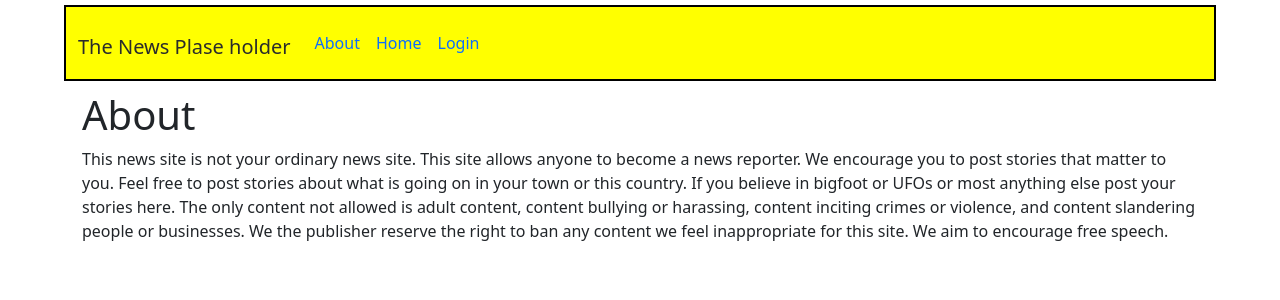
After one commit to E-Designs/NewsBlog, a Django app: page /post/about in a window 1280 px wide. The commit adds this page. Shown: the top 300 px of the page. Run offline with Django 3.2, Linux system fonts and the light colour scheme.

```diff
--- a/blog/templates/blog/base.html
+++ b/blog/templates/blog/base.html
@@ -22,8 +22,8 @@
                     </button>
                     <div class="collapse navbar-collapse" id="navbarSupportedContent">
                         <ul class="navbar-nav me-auto mb-2 mb-lg-0">
+                            <li class="nav-item"><a class="nav-link" href="{% url 'post_about' %}">About</a></li>
                             <li class="nav-item"><a class="nav-link" href="{% url 'post_list' %}">Home</a></li>
-                            <li class="nav-item"><a class="nav-link">About</a></li>
                             {% if user.is_authenticated %}
                                 <li class="nav-item"><a class="nav-link" href="{% url 'post_new' %}">New Post</a></li>
                                 <li class="nav-item"><a class="nav-link" href="{% url 'logout' %}">Sign Out</a></li>
--- /dev/null
+++ b/blog/templates/blog/post_about.html
@@ -0,0 +1,14 @@
+{% extends 'blog/base.html'%}
+
+{% block content%}
+    <h1>About</h1>
+    <p>This news site is not your ordinary news site.
+        This site allows anyone to become a news reporter.
+        We encourage you to post stories that matter to you.
+        Feel free to post stories about what is going on in your town or this country.
+        If you believe in bigfoot or UFOs or most anything else post your stories here.
+        The only content not allowed is adult content, content bullying or harassing, content inciting crimes or violence,
+        and content slandering people or businesses.
+        We the publisher reserve the right to ban any content we feel inappropriate for this site.
+        We aim to encourage free speech.</p>
+{% endblock%}
--- a/blog/templates/blog/post_list.html
+++ b/blog/templates/blog/post_list.html
@@ -4,11 +4,11 @@
         {% for post in posts %}
             <article class="post">
                 <div>
-                    <img class="arthor-img" margin="150px" src="{{ post.author.profile.image.url }}">
+                    <img class="arthor-img" src="{{ post.author.profile.image.url }}">
                 </div>
                 <time class="date">published: {{ post.published_date }}</time>
                 <h2><a href="{% url 'post_detail' pk=post.pk %}">{{ post.title }}</a></h2>
-                <p>{{ post.text |linebreaksbr }}</p>
+                <p>{{ post.text | truncatewords:20 |linebreaksbr }}</p>
             </article>
         {% endfor %}
 {% endblock %}
--- a/blog/urls.py
+++ b/blog/urls.py
@@ -6,4 +6,5 @@ urlpatterns = [
     path('post/<int:pk>', views.post_detail, name='post_detail'),
     path('post/new/', views.post_new, name='post_new'),
     path('post/<int:pk>/edit', views.post_edit, name='post_edit'),
+    path('post/about', views.post_about, name='post_about'),
 ]
--- a/blog/views.py
+++ b/blog/views.py
@@ -4,6 +4,9 @@ from .models import Post
 from .forms import PostForm
 
 # Create your views here.
+def post_about(request):
+    return render(request, 'blog/post_about.html')
+
 def post_list(request):
     posts = Post.objects.filter(published_date__lte=timezone.now()).order_by('published_date')
     return render(request, 'blog/post_list.html', {'posts': posts})
```
Also changed, not shown: media/default.jpg.
